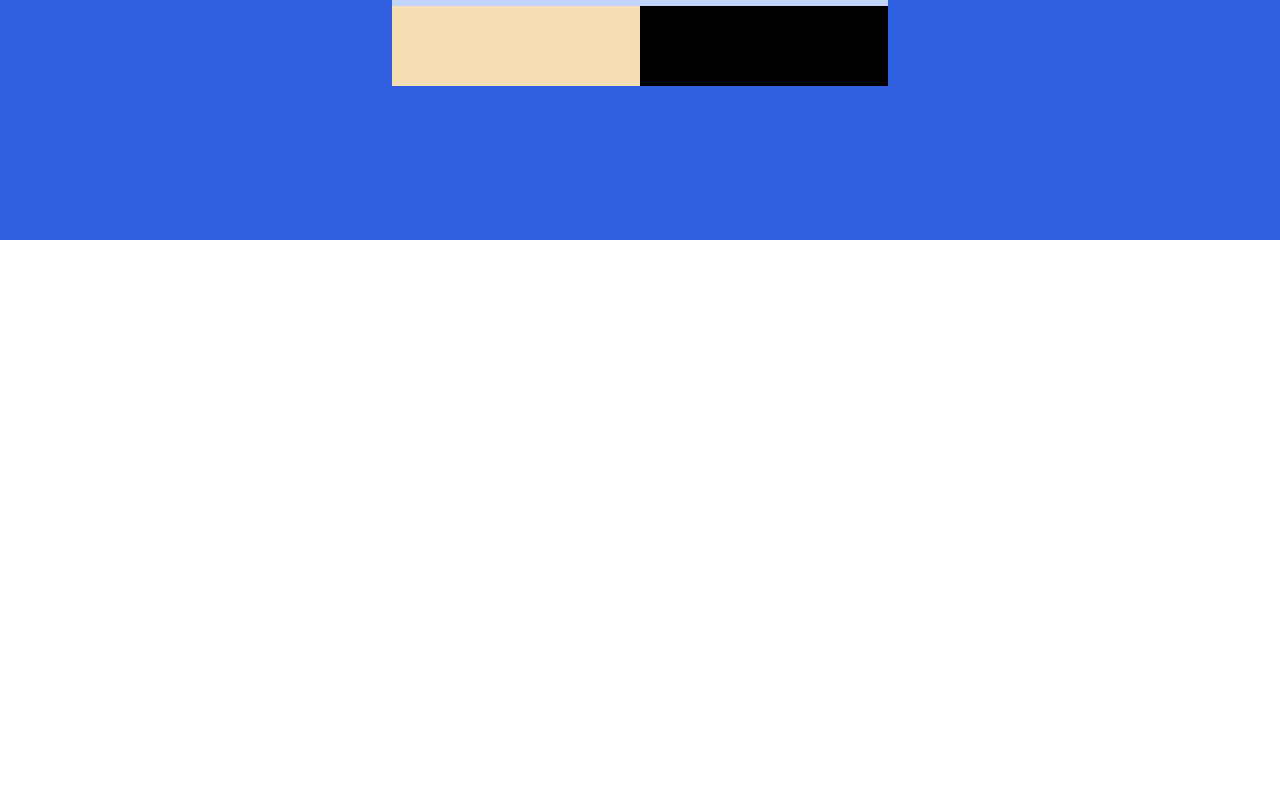
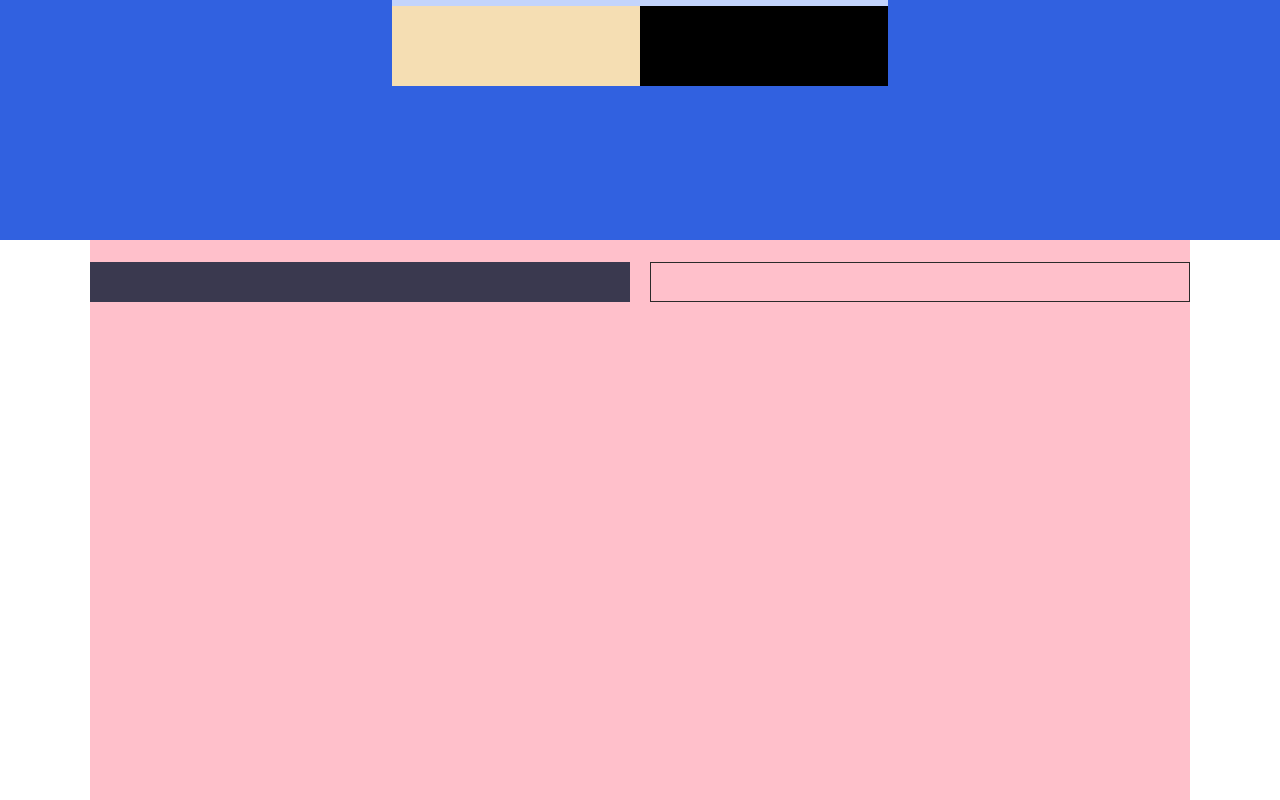
Before and after one commit to agnesvarga1/htmlcss-struttura-discord, a plain HTML site: page index.html in a window 1280 px wide. Shown: the part 400-1200 px from the top of the page. Before the commit the page ends 800 px from the top, so only its background shows below. Drawn offline with Linux system fonts and the light colour scheme.

Commit message:
sections in progress

```diff
--- a/index.html
+++ b/index.html
@@ -13,11 +13,24 @@
         <nav></nav>
         <div class="btn"></div>
       </div>
-      <div class="head-content"></div>
-      <div class="head-cta">
-        <div class="btn-cta1"></div>
-        <div class="btn-cta2"></div>
+      <div class="head-jumbotron">
+        <div class="head-content"></div>
+        <div class="head-cta">
+          <div class="btn-cta1"></div>
+          <div class="btn-cta2"></div>
+        </div>
       </div>
     </header>
+    <main>
+      <section class="section-1">
+        <div class="flex-container">
+          <figure></figure>
+          <article></article>
+        </div>
+      </section>
+      <section class="section-2"></section>
+      <section class="section-3"></section>
+      <section class="section-4"></section>
+    </main>
   </body>
 </html>
--- a/styles.css
+++ b/styles.css
@@ -3,12 +3,15 @@
   padding: 0;
   box-sizing: border-box;
 }
-
+header,
+main,
+footer {
+  padding-inline: 7%;
+}
 header {
   background-color: #3161e0;
   height: 80vh;
   padding-block: 2%;
-  padding-inline: 7%;
 }
 
 .header-top {
@@ -29,17 +32,17 @@ figure,
 .btn {
   min-width: 10%;
 }
+.head-jumbotron {
+  margin: 20px auto 0;
+  width: 45%;
+}
 
-.head-content,
-.head-cta {
-  width: 45%;
+.head-content {
   min-height: 40vh;
   background-color: #c3d4fb;
-  margin: 20px auto 0;
 }
 
 .head-cta {
-  margin-block: 0;
   min-height: 80px;
   background-color: wheat;
   display: flex;
@@ -53,3 +56,27 @@ figure,
 .btn-cta2 {
   background-color: black;
 }
+
+/* .section-2,
+.section-3*/
+.section-1 {
+  height: 70vh;
+  background-color: pink;
+  padding-block: 2%;
+}
+.flex-container {
+  display: flex;
+  gap: 20px;
+}
+.section-1 figure,
+.section-1 article {
+  width: 50%;
+}
+
+.section-1 figure {
+  background-color: #3a394f;
+}
+
+.section-1 article {
+  border: 1px solid rgb(43, 42, 42);
+}
```
